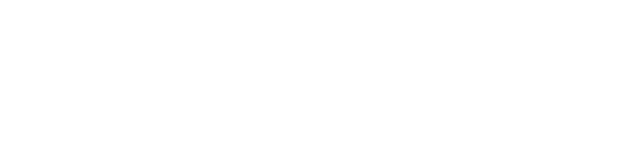
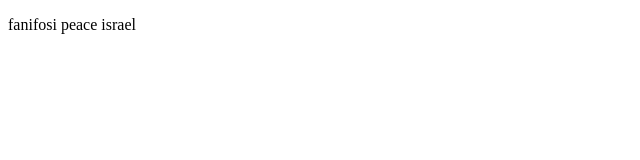
Before and after one commit to peacefanifosi/gitlesson, a plain HTML site: page index.html in a window 1280 px wide. Shown: the whole page, without its empty margins (0-640 px from the left). Drawn offline with Linux system fonts and the light colour scheme.

Commit message:
online edit

```diff
--- a/index.html
+++ b/index.html
@@ -7,6 +7,6 @@
     <title>Document</title>
 </head>
 <body>
-
+    <p> fanifosi peace israel</p>
 </body>
 </html>
```
